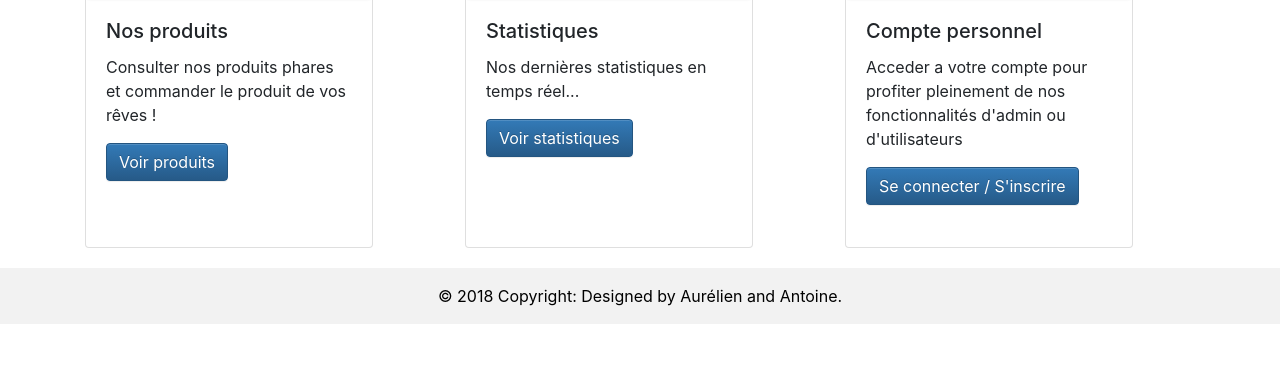
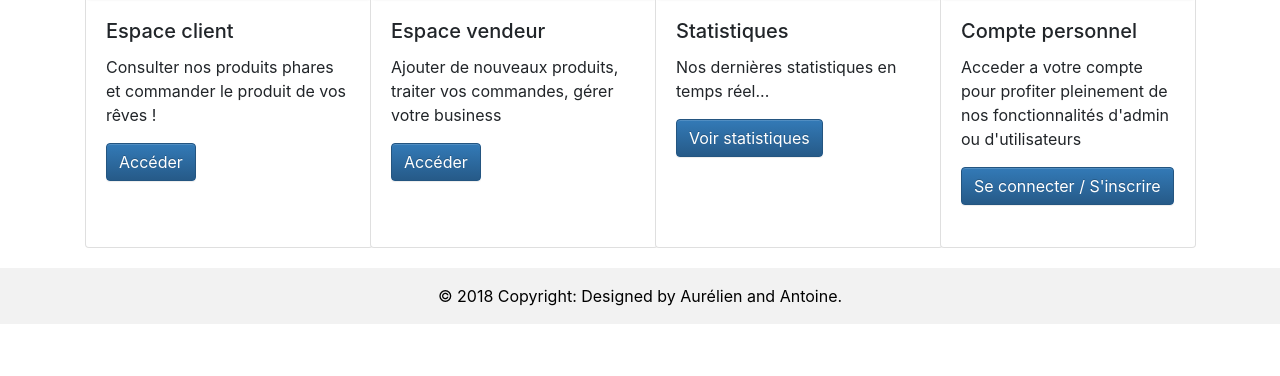
Before and after one commit to Neileruaa/Ecommerce, a Symfony app: template templates/home/index.html.twig in a window 1280 px wide. Shown: the part 424-800 px from the top of the page. Run offline with Twig, Linux system fonts and the light colour scheme; the template is opened without the code that fills it, so the values that code supplies are empty; some libraries are stand-ins or nearby versions.

Commit message:
Ajout lien espace vendeur(admin) sur l'acceuil

```diff
--- a/templates/home/index.html.twig
+++ b/templates/home/index.html.twig
@@ -6,18 +6,29 @@
 
 {% block body %}
     {{ parent() }}
+    {#TODO: problème de responsive et de colonnes bootstrap#}
     <div class="row">
-        <div class="col-sm-4">
+        <div class="col-sm-3">
             <div class="card" style="width: 18rem; height: 400px">
                 <img class="card-img-top img-thumbnail img-fluid" src="/Images/products.jpg" alt="Card image cap" style="height: 150px; ">
                 <div class="card-body">
-                    <h5 class="card-title">Nos produits </h5>
+                    <h5 class="card-title">Espace client</h5>
                     <p class="card-text">Consulter nos produits phares et commander le produit de vos rêves !</p>
-                    <a href="#" class="btn btn-primary">Voir produits</a>
+                    <a href="#" class="btn btn-primary">Accéder</a>
                 </div>
             </div>
         </div>
-        <div class="col-sm-4">
+        <div class="col-sm-3">
+            <div class="card" style="width: 18rem; height: 400px;">
+                <img class="card-img-top img-thumbnail" src="/Images/business.jpg" alt="Image join us" style="height: 150px; ">
+                <div class="card-body">
+                    <h5 class="card-title">Espace vendeur</h5>
+                    <p class="card-text">Ajouter de nouveaux produits, traiter vos commandes, gérer votre business</p>
+                    <a href="{{ path('Security.login') }}" class="btn btn-primary">Accéder</a>
+                </div>
+            </div>
+        </div>
+        <div class="col-sm-3">
             <div class="card" style="width: 18rem; height: 400px;">
                 <img class="card-img-top img-thumbnail img-fluid" src="/Images/statistics.jpg" alt="Card image cap" style="height: 150px; ">
                 <div class="card-body">
@@ -27,8 +38,8 @@
                 </div>
             </div>
         </div>
-        <div class="col-sm-4">
-            <div class="card" style="width: 18rem; height: 400px;">
+        <div class="col-sm-3">
+            <div class="card" style="width: 16rem; height: 400px;">
                 <img class="card-img-top img-thumbnail" src="/Images/joinUs.jpeg" alt="Image join us" style="height: 150px; ">
                 <div class="card-body">
                     <h5 class="card-title">Compte personnel</h5>
```
